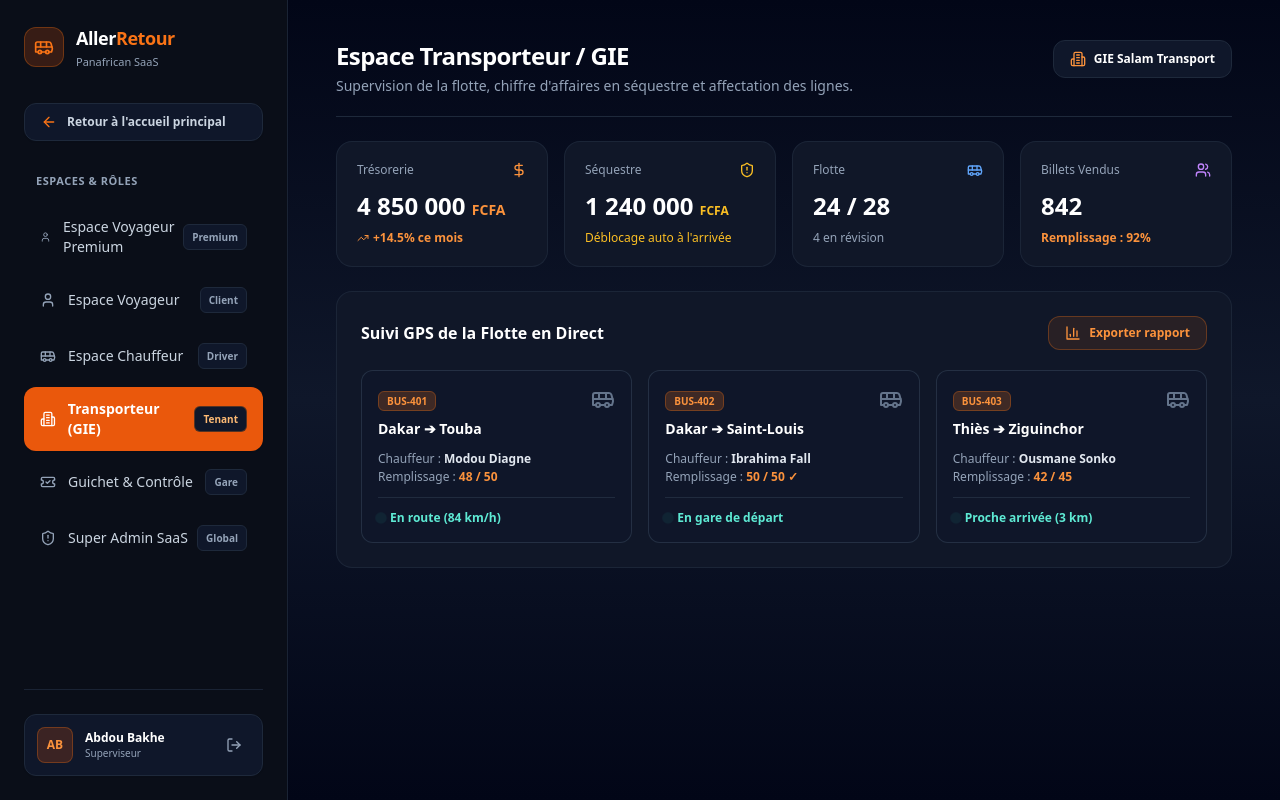
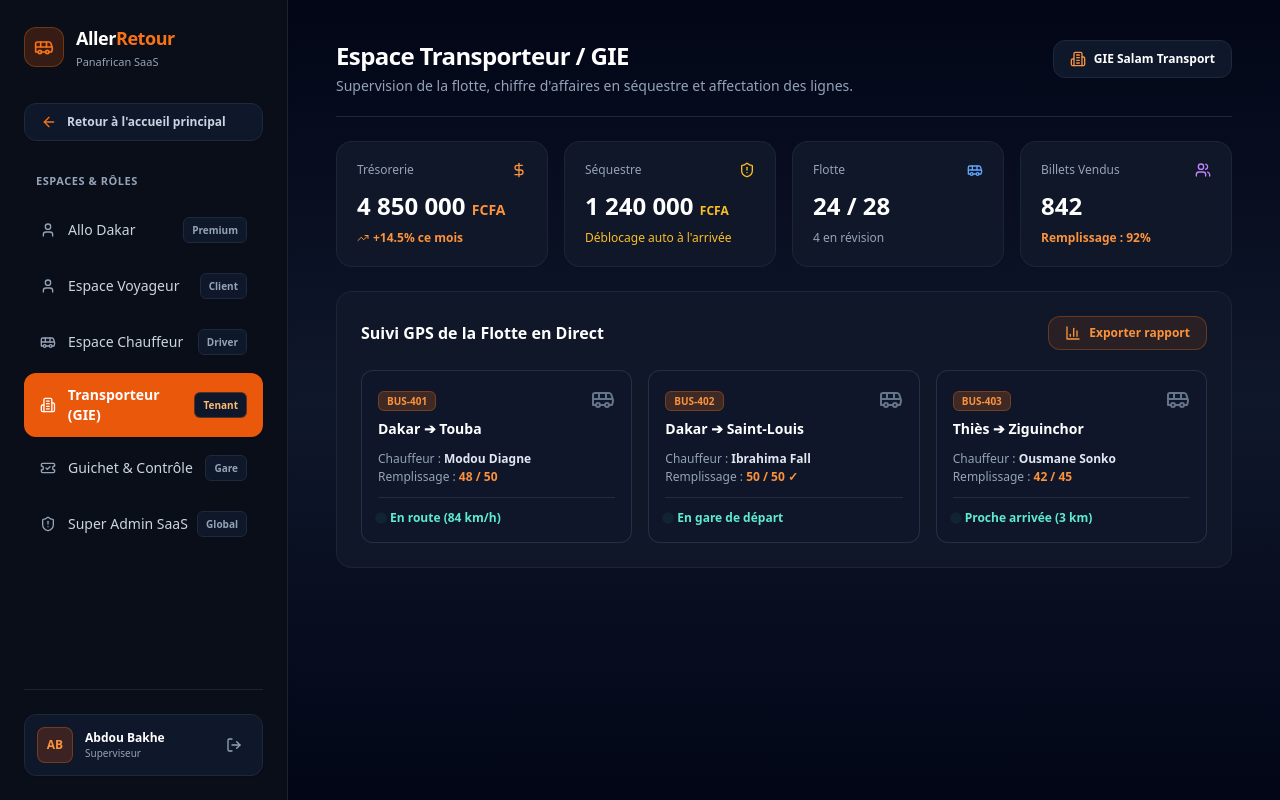
Before and after one commit to migini10/Aller-Retour, a Next.js app in the folder apps/web/: page /dashboard/carrier in a window 1280 px wide. Built offline with nearby package versions, Linux system fonts and the light colour scheme.

Commit message:
feat(traveller): rename Espace Voyageur Premium to Allo Dakar

```diff
--- a/apps/web/src/app/dashboard/traveller/page.tsx
+++ b/apps/web/src/app/dashboard/traveller/page.tsx
@@ -93,7 +93,7 @@ export default function TravellerDashboard() {
             <div className="flex items-center gap-4">
               <div className="w-16 h-16 rounded-2xl bg-gradient-to-br from-orange-600/30 to-orange-400/10 border border-orange-500/30 flex items-center justify-center text-2xl font-bold text-orange-400 shrink-0">AB</div>
               <div>
-                <p className="text-xs text-orange-400 font-semibold uppercase tracking-wider">Voyageur Premium</p>
+                <p className="text-xs text-orange-400 font-semibold uppercase tracking-wider">Client Allo Dakar</p>
                 <h1 className="text-2xl font-bold text-white mt-0.5">Abdou Bakhe</h1>
                 <p className="text-sm text-slate-400 mt-0.5">+221 77 000 00 00 • abdou@example.com</p>
               </div>
--- a/apps/web/src/app/dashboard/traveller/sections/Parametres.tsx
+++ b/apps/web/src/app/dashboard/traveller/sections/Parametres.tsx
@@ -25,7 +25,7 @@ export default function SectionParametres() {
               <div className="w-16 h-16 rounded-2xl bg-orange-600/20 border border-orange-500/30 flex items-center justify-center text-2xl font-bold text-orange-400">AB</div>
               <div>
                 <p className="text-white font-bold">Abdou Bakhe</p>
-                <p className="text-xs text-slate-400">Voyageur Premium</p>
+                <p className="text-xs text-slate-400">Client Allo Dakar</p>
                 <button className="text-xs text-orange-400 hover:text-orange-300 mt-1 transition-colors">Changer photo</button>
               </div>
             </div>
--- a/apps/web/src/components/Sidebar.tsx
+++ b/apps/web/src/components/Sidebar.tsx
@@ -21,7 +21,7 @@ export default function Sidebar({ onLinkClick }: SidebarProps) {
   const pathname = usePathname();
 
   const navItems = [
-    { name: 'Espace Voyageur Premium', path: '/dashboard/traveller', icon: User, badge: 'Premium' },
+    { name: 'Allo Dakar', path: '/dashboard/traveller', icon: User, badge: 'Premium' },
     { name: 'Espace Voyageur', path: '/dashboard/client', icon: User, badge: 'Client' },
     { name: 'Espace Chauffeur', path: '/dashboard/driver', icon: Bus, badge: 'Driver' },
     { name: 'Transporteur (GIE)', path: '/dashboard/carrier', icon: Building2, badge: 'Tenant' },
```
